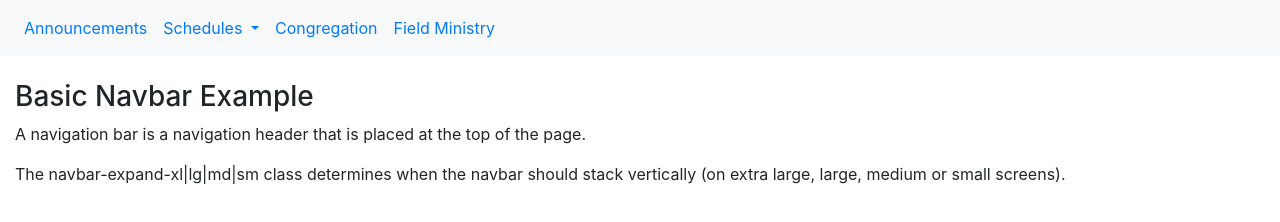
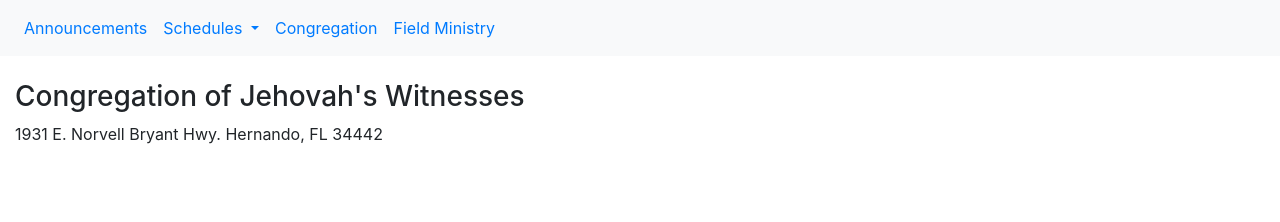
Before and after one commit to admin4tech/myLibrary, a plain HTML site: page Nav Bar.html in a window 1280 px wide. Drawn offline with nearby package versions, Linux system fonts and the light colour scheme.

Commit message:
Update Nav Bar.html
1st update

```diff
--- a/Nav Bar.html
+++ b/Nav Bar.html
@@ -40,10 +40,9 @@
 	<br>
 
 	<div class="container-fluid">
-		<h3>Basic Navbar Example</h3>
-		<p>A navigation bar is a navigation header that is placed at the top of the page.</p>
-		<p>The navbar-expand-xl|lg|md|sm class determines when the navbar should stack vertically (on extra large,
-			large, medium or small screens).</p>
+		<h3>Congregation of Jehovah's Witnesses</h3>
+		<p>1931 E. Norvell Bryant Hwy. Hernando, FL 34442</p>
+
 	</div>
 
 </body>
```
